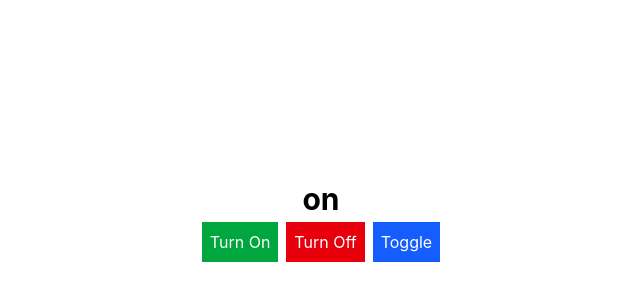
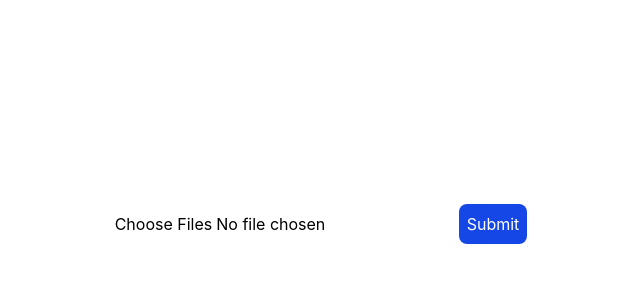
Before and after one commit to Tikka-byte/node-js-test-frontend, a React (Vite) app: page /test in a window 1280 px wide. Shown: the part 176-476 px from the top of the page, without its empty margins (319-959 px from the left). Built offline with nearby package versions, Linux system fonts and the light colour scheme.

Commit message:
test update✏️

```diff
--- a/package.json
+++ b/package.json
@@ -10,6 +10,7 @@
     "preview": "vite preview"
   },
   "dependencies": {
+    "@supabase/supabase-js": "^2.111.0",
     "@tailwindcss/vite": "^4.3.3",
     "axios": "^1.18.1",
     "cors": "^2.8.6",
--- /dev/null
+++ b/src/lib/uploadMedia.js
@@ -0,0 +1,32 @@
+import {createClient} from "@supabase/supabase-js";
+
+const key ="eyJhbGciOiJIUzI1NiIsInR5cCI6IkpXVCJ9.eyJpc3MiOiJzdXBhYmFzZSIsInJlZiI6ImhzZXFjdWhvYmpta3hqaGZyemxpIiwicm9sZSI6ImFub24iLCJpYXQiOjE3ODUyNzA2MTcsImV4cCI6MjEwMDg0NjYxN30.A9l76o9C6Ca_Y9RV3KR-qac92o4Id_OY-t3-VQ1zA7c";
+const url = "https://hseqcuhobjmkxjhfrzli.supabase.co";
+
+const supabase = createClient(url, key);
+
+export default function uploadMedia(file){
+
+    return new Promise(
+        (resolve, reject)=>{
+            if(file == null){
+                reject("File is null");
+            }else{
+
+                const timestamp = new Date().getTime();
+                const fileName = timestamp + "_" + file.name;
+
+
+                supabase.storage.from("images").upload(fileName,file).then(
+                    () => {
+                        const publicUrl = supabase.storage.from("images").getPublicUrl(fileName).data.publicUrl;
+                        resolve(publicUrl);
+                    }
+                ).catch((err) => {
+                    reject(err);
+                });
+            }
+        }
+    )
+
+}
--- a/src/pages/TestPage.jsx
+++ b/src/pages/TestPage.jsx
@@ -1,36 +1,95 @@
-import {useState} from "react";
+import { useState } from "react";
+import uploadMedia from "../lib/uploadMedia";
 import { toast } from "react-hot-toast";
 
-export default function TestPage() {
-    const [status, setStatus] = useState("on");
-    const [loading, setLoading] = useState(false);
-
-    return (
-        <div className="w-full h-screen flex items-center justify-center flex-col " >
-            <h1 className="text-3xl font-bold text-center w-full" >{status}</h1>
-            <div className="w-75 h-[50px] flex justify-center items-center gap-2 " >
-                <button onClick={
-                    ()=>{
-                        setStatus("on");
-                        setLoading(true);
-                        toast.success("Turned On");
-                    }
-                } className="p-2 text-white bg-green-600">Turn On</button>
-                <button onClick={()=>{
-                        setStatus("off");
-                        setLoading(false);
-                        toast.success("Turned Off");
-                    }} className="p-2 text-white bg-red-600">Turn Off</button>
-                <button onClick={()=>{
-                        setStatus(status === "on" ? "off" : "on");
-                    }} className="p-2 text-white bg-blue-600">Toggle</button>
 
 
-            </div>
-            {loading && <h1 className="text-2xl font-bold">Loading...</h1> }
+export default function TestPage() {
+
+    const [file, setFiles] = useState(null);
+
+    function uploadFiles() {
+
+        uploadMedia(file).then(
+            (res)=>{
+                console.log(res);
+                toast.success("File uploaded successfully");
+            }
+        ).catch((err) => {
+            toast.error("Error uploading file");
+            console.error(err);
+        });
+
+
+         console.log(file);
+        // supabase.storage.from("images").upload(file.name,file).then(
+        //     () => {
+        //     const publicUrl = supabase.storage.from("images").getPublicUrl(file.name).data.publicUrl;
+        //     console.log(publicUrl);
+        // }).catch(() => {
+        //     toast.error("Error uploading file");
+        // });
+    }
+    return (
+        <div className="w-full h-screen flex items-center justify-center" >
+
+               <input type="file"
+               multiple={true}
+               onChange={(e) =>
+                    setFiles(e.target.files[0])
+
+               } />
+               <button onClick={uploadFiles} className="bg-blue-700 text-white p-2 rounded-lg ">Submit</button>
+
+
         </div>
     )
+
 }
+
+//eyJhbGciOiJIUzI1NiIsInR5cCI6IkpXVCJ9.eyJpc3MiOiJzdXBhYmFzZSIsInJlZiI6ImhzZXFjdWhvYmpta3hqaGZyemxpIiwicm9sZSI6ImFub24iLCJpYXQiOjE3ODUyNzA2MTcsImV4cCI6MjEwMDg0NjYxN30.A9l76o9C6Ca_Y9RV3KR-qac92o4Id_OY-t3-VQ1zA7c
+//https://hseqcuhobjmkxjhfrzli.supabase.co
+
+//Tikka@1128#
+
+// import {useState} from "react";
+// import { toast } from "react-hot-toast";
+
+
+
+
+// export default function TestPage() {
+
+//     //hooks
+//     const [status, setStatus] = useState("on");
+//     const [loading, setLoading] = useState(false);
+
+//     return (
+//         <div className="w-full h-screen flex items-center justify-center flex-col " >
+//             <h1 className="text-3xl font-bold text-center w-full" >{status}</h1>
+//             <div className="w-75 h-[50px] flex justify-center items-center gap-2 " >
+//                 <button onClick={
+//                     ()=>{
+//                         setStatus("on");
+//                         setLoading(true);
+//                         toast.success("Turned On");
+//                     }
+//                 } className="p-2 text-white bg-green-600">Turn On</button>
+//                 <button onClick={()=>{
+//                         setStatus("off");
+//                         setLoading(false);
+//                         toast.success("Turned Off");
+//                     }} className="p-2 text-white bg-red-600">Turn Off</button>
+//                 <button onClick={()=>{
+//                         setStatus(status === "on" ? "off" : "on");
+//                     }} className="p-2 text-white bg-blue-600">Toggle</button>
+
+
+//             </div>
+//             {loading && <h1 className="text-2xl font-bold">Loading...</h1> }
+//         </div>
+//     )
+// }
 
 
 // export default function TestPage() {
```
Also changed, not shown: 1 other file (tests, documents, lock files or other folders).
